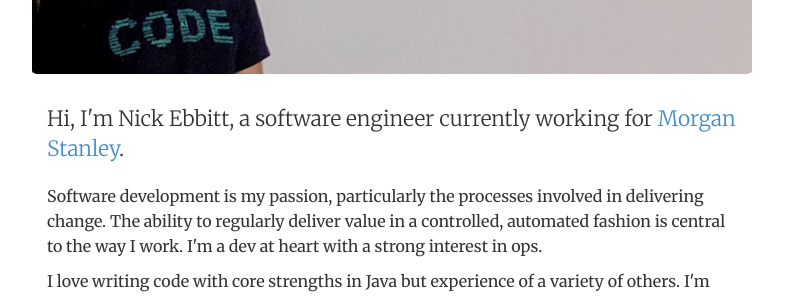
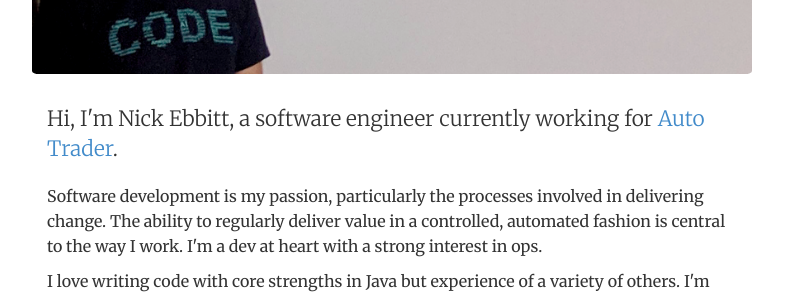
Before and after one commit to nickebbitt/nickebbitt.github.io, a Jekyll site: the page built from index.html, in a window 1280 px wide. Shown: the part 340-636 px from the top of the page, without its empty margins (248-1041 px from the left). Built offline with Jekyll 4.4.1, drawn with Linux system fonts in a browser that asks for light colours.

Commit message:
Update company

```diff
--- a/index.html
+++ b/index.html
@@ -9,7 +9,7 @@ description: Nick Ebbitt is a Software Engineer living and working in Manchester
    <img  class="img-responsive avatar" alt="Nick Ebbitt" src="img/nickebbitt.png">
    <div itemscope itemtype="http://data-vocabulary.org/Person" class="col-sm-12">
       <p class="lead">Hi, I'm <span itemprop="name">Nick Ebbitt</span>, a software engineer currently
-			working for <a href="https://www.morganstanley.com/">Morgan Stanley</a>.</p>
+			working for <a href="https://careers.autotrader.co.uk/">Auto Trader</a>.</p>
 
 		{% include bio.html %}
 
```
